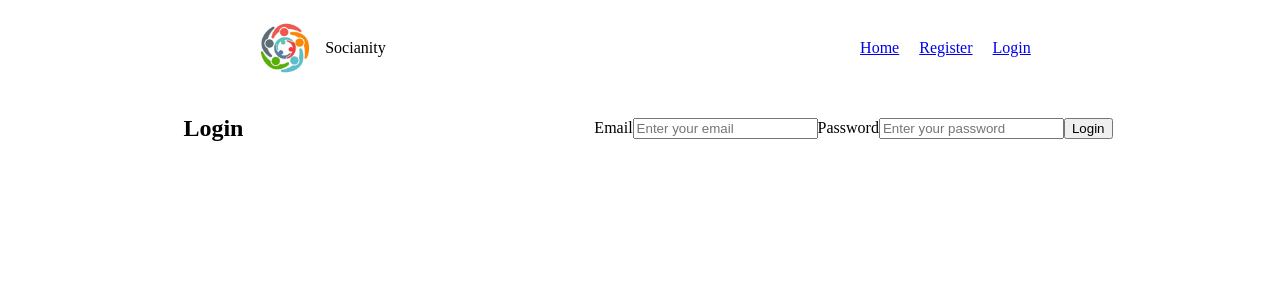
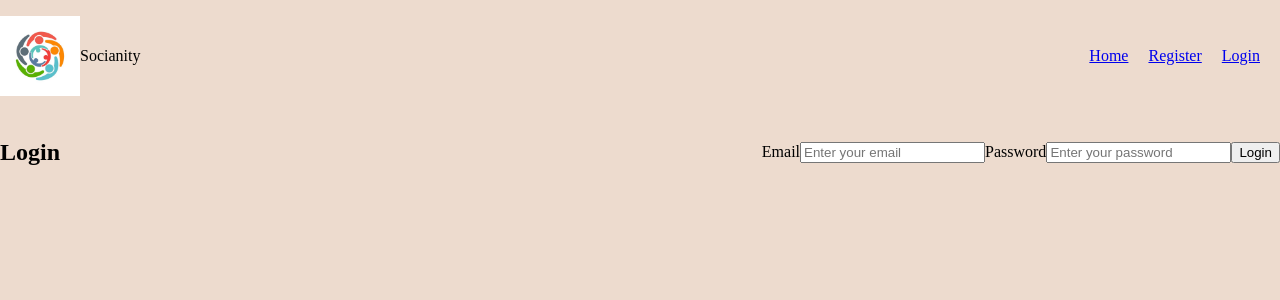
Before and after one commit to kharelbaibhav7/socianity, a React (Vite) app in the folder frontend/: page /login in a window 1280 px wide. Shown: the top 300 px of the page. Built offline with nearby package versions, Linux system fonts and the light colour scheme.

Commit message:
this is commit

```diff
--- /dev/null
+++ b/frontend/src/App.css
@@ -0,0 +1,3 @@
+.body{
+    background: #eddbce;
+}
--- a/frontend/src/App.jsx
+++ b/frontend/src/App.jsx
@@ -2,6 +2,7 @@ import { createContext, useState } from 'react';
 import MyRoutes from './components/MyRoutes';
 import NavBar from './components/NavBar';
 import "./pages/styles.css";
+import "./App.css"
 
 
 
@@ -13,12 +14,12 @@ function App() {
   const [count, setCount] = useState(0)
 
   return (
-    <>
+    <div>
       <GlobalVariableContext.Provider value={{ token: token, setToken: setToken }}>
         <NavBar />
         <MyRoutes />
       </GlobalVariableContext.Provider>
-    </>
+    </div>
   )
 }
 
--- a/frontend/src/components/NavBar.css
+++ b/frontend/src/components/NavBar.css
@@ -3,7 +3,8 @@
   display: flex;
   height: 5rem;
   align-items: center;
-  justify-content: space-around;
+  justify-content: space-between;
+  margin-top: 1rem;
 }
 
 .logoAndNameContainer {
--- a/frontend/src/index.css
+++ b/frontend/src/index.css
@@ -20,16 +20,14 @@ a {
 }
 a:hover {
   color: #535bf2;
-}
+} */
 
 body {
   margin: 0;
-  display: flex;
-  place-items: center;
-  min-width: 320px;
+    background: #eddbce;
   min-height: 100vh;
 }
-
+/*
 h1 {
   font-size: 3.2em;
   line-height: 1.1;
```
